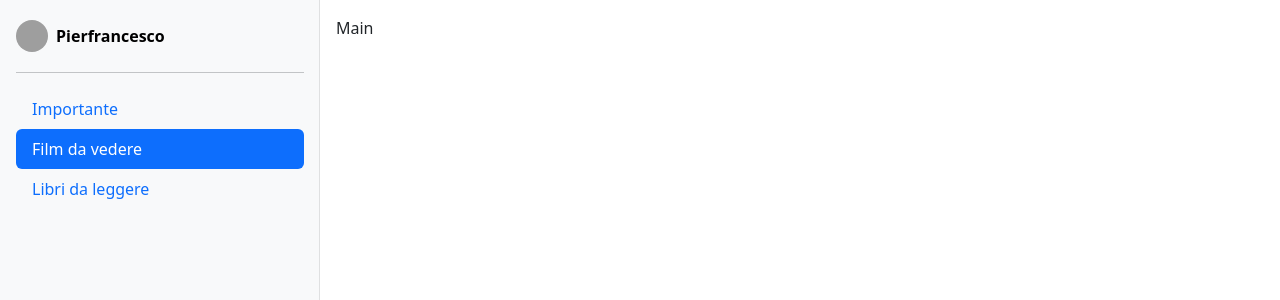
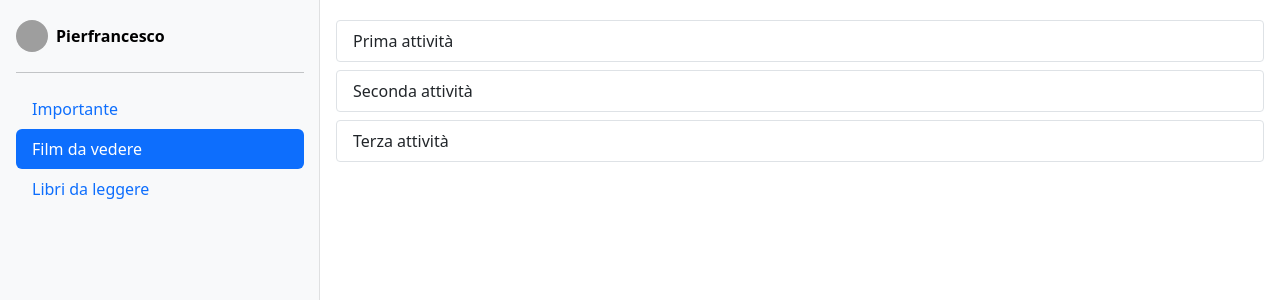
Before and after one commit to Pierfran992/prova-react, a React (Vite) app: page / in a window 1280 px wide. Shown: the top 300 px of the page. Built offline with nearby package versions, Linux system fonts and the light colour scheme; grey boxes are pictures that could not be loaded; the HTML template or start-up script is replaced by a standard one.

Commit message:
Creazione componente TodoList e aggiornamento del componente Main;

```diff
--- a/src/components/Main.jsx
+++ b/src/components/Main.jsx
@@ -1,5 +1,10 @@
 import Col from "./Col";
+import TodoList from "./TodoList";
 
 export default function Main(props) {
-    return <Col size={9}>Main</Col>
+    return (
+        <Col size={9}>
+            <TodoList />
+        </Col>
+    );
 }
--- /dev/null
+++ b/src/components/TodoList.jsx
@@ -0,0 +1,11 @@
+const itemClasses = "list-group-item border rounded-1 my-1";
+
+export default function TodoList() {
+    return (
+        <ul className="list-group pb-3">
+            <li className={itemClasses}>Prima attività</li>
+            <li className={itemClasses}>Seconda attività</li>
+            <li className={itemClasses}>Terza attività</li>
+        </ul>
+    );
+}
```
